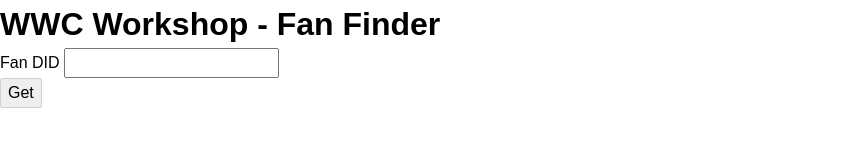
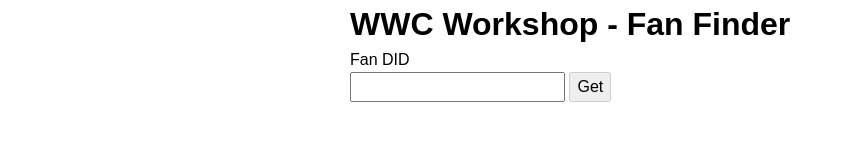
Before and after one commit to kirahsapong/wwc-workshop, a plain HTML site: page playlist-finder/index.html in a window 1280 px wide. Shown: the whole page, without its empty margins (0-853 px from the left). Drawn offline with Linux system fonts and the light colour scheme.

Commit message:
Add styles

```diff
--- a/playlist-finder/index.html
+++ b/playlist-finder/index.html
@@ -12,15 +12,13 @@
       <h1 id="header">WWC Workshop - Fan Finder</h1>
     </header>
     <main>
-      <div>
+      <div class="mainHeader">
         <div>
           <label for="fanDid">Fan DID</label>
           <input id="fanDid" />
-          <div>
-            <span id="fanDidError"></span>
-          </div>
+          <button id="getFanPlaylistButton" disabled>Get</button>
+          <span id="fanDidError"></span>
         </div>
-        <button id="getFanPlaylistButton" disabled>Get</button>
       </div>
       <div>
         <ul id="trackList"></ul>
--- a/playlist-finder/styles.css
+++ b/playlist-finder/styles.css
@@ -53,7 +53,39 @@ p {
   margin-block: 1rem;
 }
 
-img {
-  height: 150px;
-  width: 150px;
+body > header,
+body > main {
+  max-width: 580px;
+  margin: auto;
 }
+
+main > .mainHeader {
+  display: flex;
+}
+
+main > .mainHeader > div > label,
+main > .mainHeader > div > span {
+  display: block;
+}
+
+ul#trackList {
+  padding-inline: 0;
+}
+
+ul#trackList > li {
+  display: flex;
+  justify-content: space-between;
+}
+
+ul#trackList > li > div {
+  display: flex;
+}
+
+ul#trackList > li > div > img {
+  height: 48px;
+  width: 48px;
+}
+
+ul#trackList > li > p {
+  margin-block: 0;
+}
--- a/playlist-maker/styles.css
+++ b/playlist-maker/styles.css
@@ -53,7 +53,30 @@ p {
   margin-block: 1rem;
 }
 
-img {
+img#albumCover {
   height: 150px;
   width: 150px;
 }
+
+body > header,
+body > main {
+  max-width: 580px;
+  margin: auto;
+}
+
+main > .mainHeader {
+  display: flex;
+}
+
+label {
+  display: block;
+}
+
+ul#trackList {
+  padding-inline: 0;
+}
+
+ul#trackList > li {
+  display: flex;
+  justify-content: space-between;
+}
```
Also changed, not shown: playlist-maker/index.html (+1 -1 lines).
